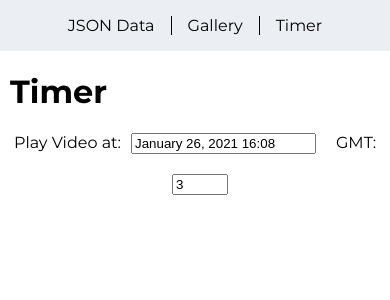
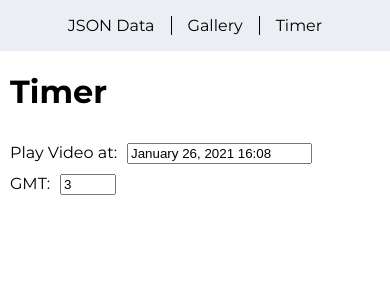
Before and after one commit to dennyjuice/nextjs-test, a Next.js app: page /timer in a window 390 px wide. Shown: the top 300 px of the page. Built offline with nearby package versions, Linux system fonts and the light colour scheme.

Commit message:
fix mobile

```diff
--- a/pages/timer.tsx
+++ b/pages/timer.tsx
@@ -16,6 +16,7 @@ const Timer: React.FC = () => {
   return (
     <MainContainer title="Timer">
       <section className={styles.timer}>
+        <label>
           Play Video at:
           <DatePicker
             className={styles.picker}
@@ -27,8 +28,19 @@ const Timer: React.FC = () => {
             timeCaption="time"
             dateFormat="MMMM d, yyyy HH:mm"
           />
+        </label>
+
+        <label>
           GMT:
-        <input type="number" min="-7" max="7" defaultValue={gmtNumber} onChange={(e) => setGmtNumber(e.target.value)} />
+          <input
+            type="number"
+            min="-7"
+            max="7"
+            defaultValue={gmtNumber}
+            onChange={(e) => setGmtNumber(e.target.value)}
+          />
+        </label>
+
         {isExpired && (
           <div className={styles.ytBlock}>
             <ReactPlayer url="https://www.youtube.com/watch?v=wO02uW15_WU" playing={true} volume={0} muted={true} />
--- a/styles/Timer.module.css
+++ b/styles/Timer.module.css
@@ -6,11 +6,23 @@
     margin-left: 10px;
 }
 
+.timer label {
+    display: inline-block;
+    margin-top: 10px;
+}
+
 .picker {
-    margin: 0 20px 20px 10px;
+    margin: 0 20px 0 10px;
 }
 
 .ytBlock {
     display: flex;
     justify-content: center;
+    margin-top: 20px;
 }
+
+@media screen and (max-width: 450px) {
+    .timer {
+        text-align: left;
+    }
+}
```
Lines whose indentation alone changed are shown as unchanged.
